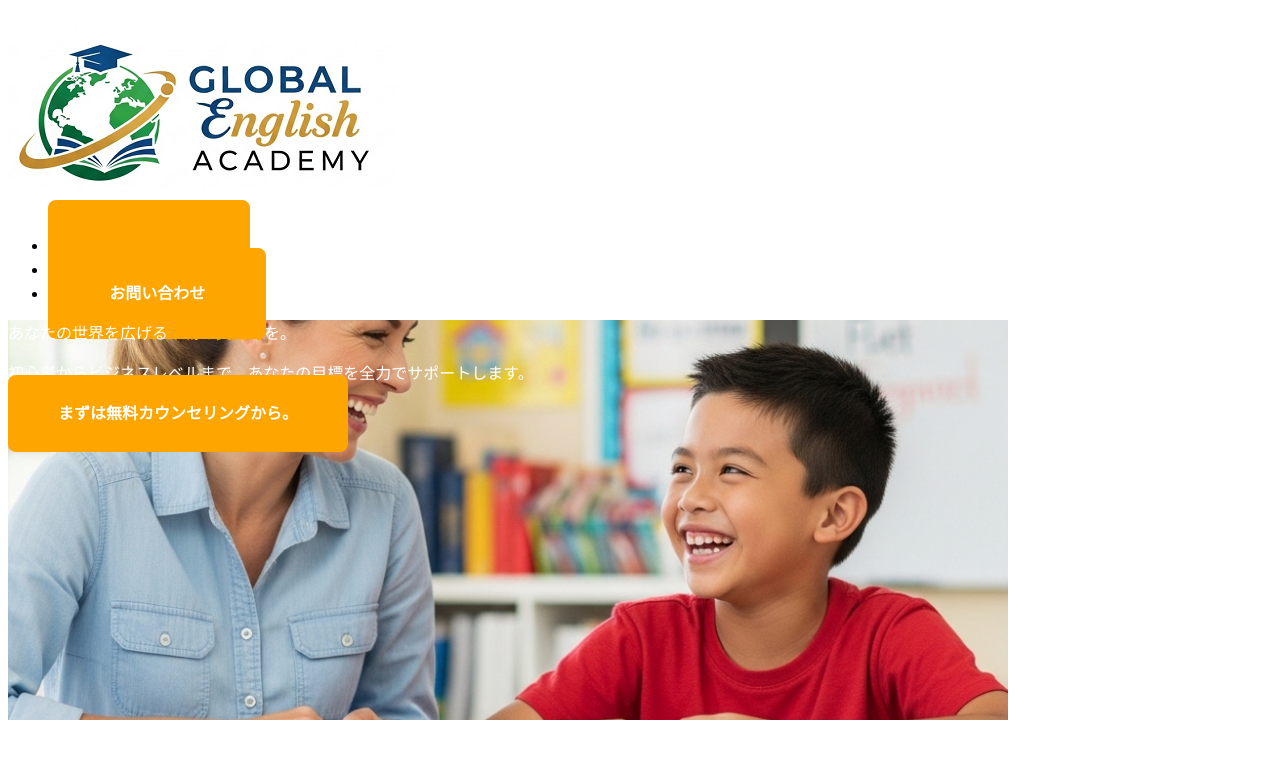
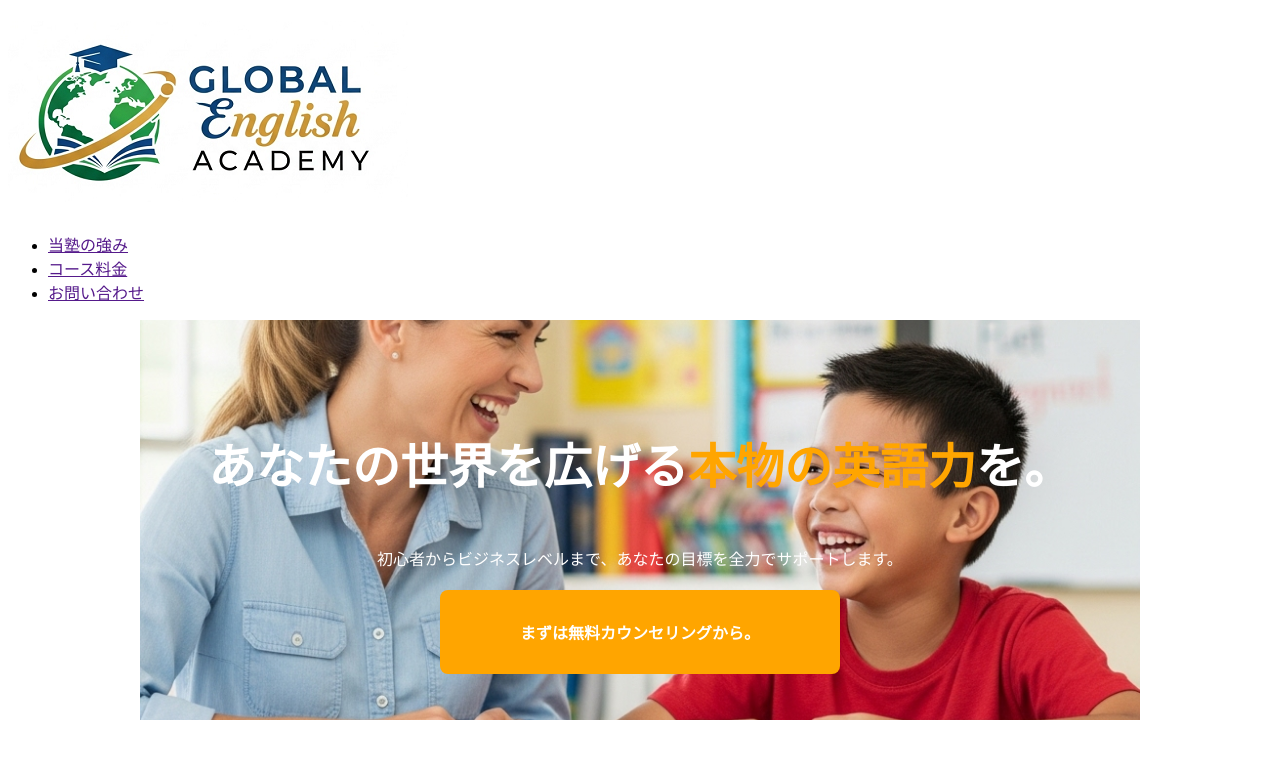
Before and after one commit to tomi119000/0806Practice, a plain HTML site: page index.html in a window 1280 px wide. Drawn offline with Linux system fonts and the light colour scheme.

Commit message:
8/8授業の最終形

```diff
--- a/css/style.css
+++ b/css/style.css
@@ -13,6 +13,17 @@ section{
     background-size: cover;
     /* ポジション左右上下 */
     background-position: center center;
+    /* 上側の内余白 */
+    padding-top: 60px;
+    /* 余白計算を含み計算にする */
+    box-sizing: border-box;
+}
+
+.wrapper{
+    /* 最大でも1000pxまで */
+    max-width: 1000px;
+    margin: 0 auto;
+
 }
 
 div{
@@ -22,19 +33,39 @@ div{
 }
 
 p{
-    /* color:white */
+    color:white;
+    text-align: center;
 }
 
-a{
-    color:white;
-    /* 文字の背景をオレンジにする */
+.main-catch{
+    font-size: 48px;
+    font-weight: bold;
+}
+
+.cta-button{
+    /* font-size: 20px; */
+    color: white;
+    /* 背景オレンジ */
     background-color: orange;
     /* 下線をなくす */
     text-decoration: none;
-    /* 太字にする */
-    font-weight: bold;;
-    /* 上下左右の余白。ここでは縦3％、横5％. 数字1つの場合は上下左右 */
+    /* 太字 */
+    font-weight: bold;
+    /* 内側の余白 */
     padding: 3% 5%;
-    /* 角に丸みをつける：左上→右上→右下→左下 */
+    /* 角の丸み　左上　右上　右下　左下 */
     border-radius: 8px;
+
+    /* 性格をpやdivと同じに捻じ曲げる */
+    display: block; /*もともとはinline */
+    /* 中央揃え */
+    text-align: center;
+    /* 幅を絞る */
+    width: 30%;
+    /* 外側の余白 */
+    /* margin-top: 20px; */
+    /* margin-right: auto; */
+    /* margin-left: auto; */
+    margin: 20px auto 0;
+
 }
--- a/index.html
+++ b/index.html
@@ -31,14 +31,14 @@
     </header>
     <main>
         <!-- 最大幅をきめるためのdiv -->
-        <div>
+        <div class="wrapper">
             <!-- メインビジュアル -->
             <section>
                 <!-- <img src="images/main-visual.png" alt="メインビジュアル"> -->
-                <p>あなたの世界を広げる<span>本物の英語力</span>を。</p>
+                <p class="main-catch">あなたの世界を広げる<span>本物の英語力</span>を。</p>
                 <!-- span tagで文を区切ることができる -->
                 <p>初心者からビジネスレベルまで、あなたの目標を全力でサポートします。</p>
-                <a href="">まずは無料カウンセリングから。</a>
+                <a class="cta-button" href="">まずは無料カウンセリングから。</a>
             </section>
         </div>
 
@@ -57,3 +57,8 @@
 <!-- alt + Shift + F : 行の字下げ整理 -->
 <!-- コメントアウト機能ショートカット：ctr + / -->
 <!-- alt + Z ：折り返し -->
+<!--エメットチートシート　Emmet Documentation: https://docs.emmet.io/cheat-sheet/ -->
+<!-- 2023年版　おすすめのリセットCSS（reset.css）3選【CDNのコピペあり】（参照：Zenn） -->
+<!-- https://zenn.dev/yurukei20/articles/ffdbde17cd0853 -->
+<!-- ・【CSS】displayの使い方を総まとめ！inlineやblockの違いは？（参照：サルワカ） -->
+<!-- https://saruwakakun.com/html-css/basic/display -->
```
